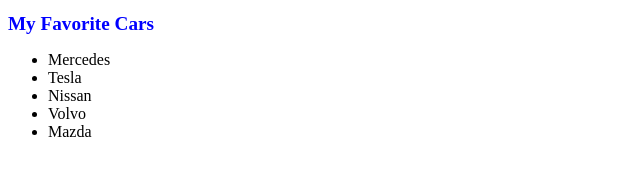
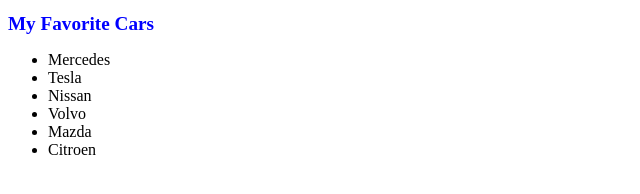
Before and after one commit to SumeyyeSueda/TEST102, a plain HTML site: page index.html in a window 1280 px wide. Shown: the full height of the page, 0-640 px from the left. Drawn offline with Linux system fonts and the light colour scheme.

Commit message:
citroen added

```diff
--- a/index.html
+++ b/index.html
@@ -16,6 +16,7 @@
     <li>Nissan</li>
     <li>Volvo</li>
     <li>Mazda</li>
+    <li>Citroen</li>
 
   </ul>
 </body>
```
